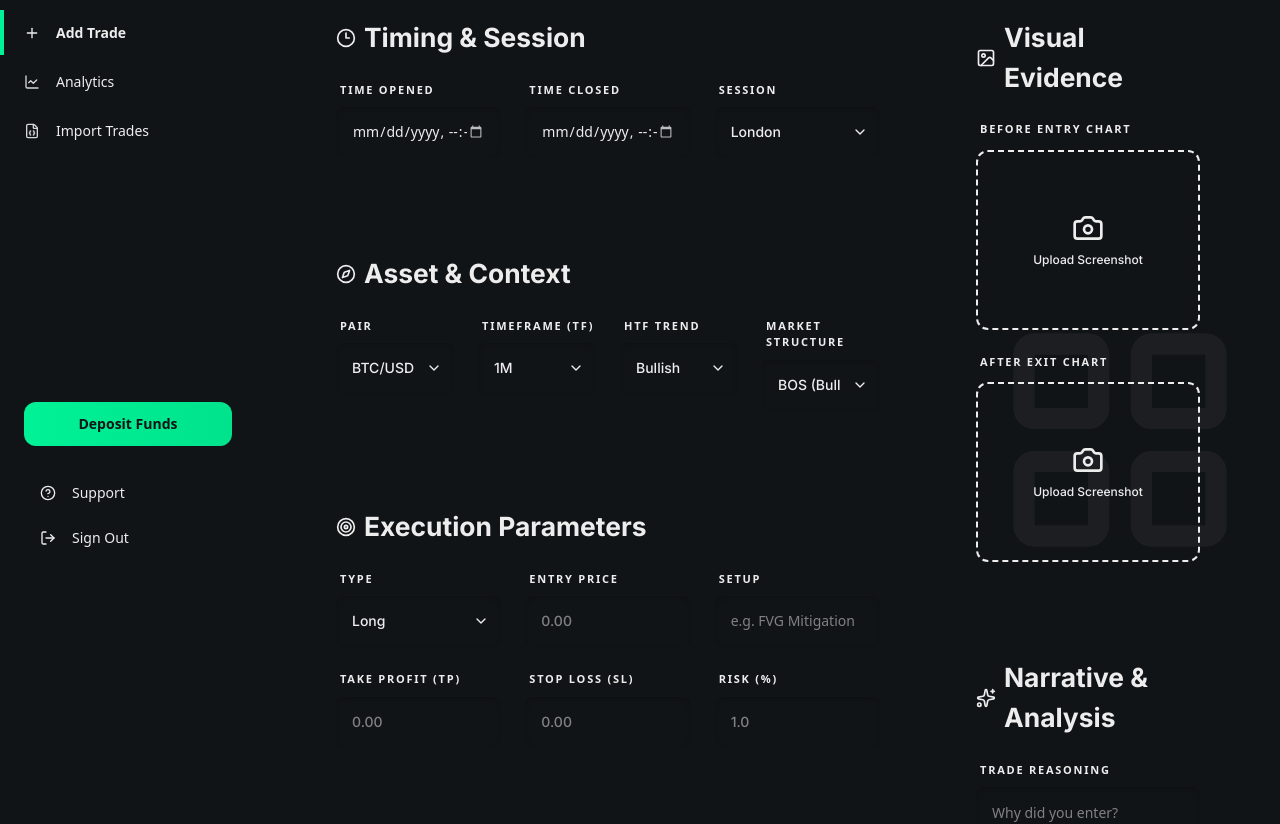
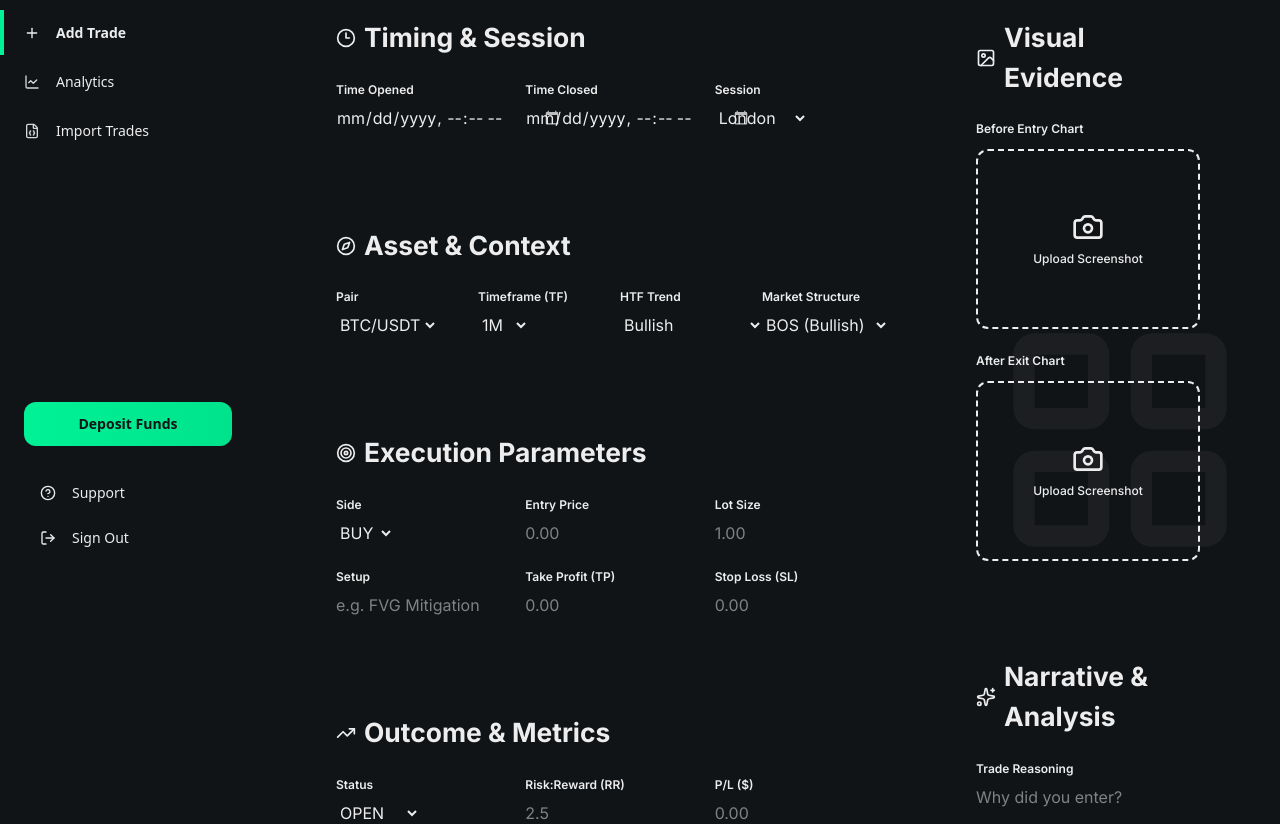
Before and after one commit to wp-wachi/my-trading-app, a Next.js app: page /add-trade in a window 1280 px wide. Shown: the part 200-1024 px from the top of the page. Built offline with nearby package versions, Linux system fonts and the light colour scheme.

Commit message:
First draft add trade function

```diff
--- /dev/null
+++ b/src/app/add-trade/actions.ts
@@ -0,0 +1,69 @@
+"use server";
+
+import { Prisma, TradeSide, TradeStatus } from "@prisma/client";
+import { prisma } from "@/lib/prisma";
+
+export interface AddTradeFormState {
+  status: "idle" | "success" | "error";
+  message: string;
+}
+
+function getValue(formData: FormData, key: string): string {
+  const value: FormDataEntryValue | null = formData.get(key);
+  return typeof value === "string" ? value.trim() : "";
+}
+
+export async function createTradeAction(
+  _prevState: AddTradeFormState,
+  formData: FormData,
+): Promise<AddTradeFormState> {
+  const userId: string = getValue(formData, "userId");
+  const assetPair: string = getValue(formData, "assetPair");
+  const sideInput: string = getValue(formData, "side");
+  const entryPriceInput: string = getValue(formData, "entryPrice");
+  const lotSizeInput: string = getValue(formData, "lotSize");
+  const statusInput: string = getValue(formData, "status");
+  const profitLossInput: string = getValue(formData, "profitLoss");
+  const notes: string = getValue(formData, "notes");
+  const strategy: string = getValue(formData, "strategy");
+  const closedAtInput: string = getValue(formData, "closedAt");
+
+  if (!userId || !assetPair || !entryPriceInput || !lotSizeInput) {
+    return { status: "error", message: "Missing required fields." };
+  }
+
+  const side: TradeSide | null =
+    sideInput === "BUY" || sideInput === "SELL"
+      ? (sideInput as TradeSide)
+      : null;
+
+  if (!side) {
+    return { status: "error", message: "Invalid trade side." };
+  }
+
+  const status: TradeStatus =
+    statusInput === "CLOSED" ? TradeStatus.CLOSED : TradeStatus.OPEN;
+
+  try {
+    await prisma.trade.create({
+      data: {
+        userId,
+        assetPair,
+        side,
+        entryPrice: new Prisma.Decimal(entryPriceInput),
+        lotSize: new Prisma.Decimal(lotSizeInput),
+        status,
+        profitLoss: profitLossInput
+          ? new Prisma.Decimal(profitLossInput)
+          : null,
+        notes: notes || null,
+        strategy: strategy || null,
+        closedAt: closedAtInput ? new Date(closedAtInput) : null,
+      },
+    });
+
+    return { status: "success", message: "Trade saved successfully." };
+  } catch {
+    return { status: "error", message: "Failed to save trade." };
+  }
+}
--- a/src/app/add-trade/page.tsx
+++ b/src/app/add-trade/page.tsx
@@ -1,4 +1,4 @@
-import AddTradePage from "@/components/AddTradePage";
+import { AddTradePage } from "@/components/AddTradePage";
 
 export default function AddTradeRoute(): React.JSX.Element {
   return <AddTradePage />;
--- a/src/components/AddTradePage.tsx
+++ b/src/components/AddTradePage.tsx
@@ -1,3 +1,5 @@
+"use client";
+
 import {
   Bell,
   Camera,
@@ -18,6 +20,11 @@ import {
   TextInput,
   TextareaInput,
 } from "@/components/ui/Field";
+import { useActionState } from "react";
+import {
+  createTradeAction,
+  type AddTradeFormState,
+} from "@/app/add-trade/actions";
 
 interface SectionCardProps {
   title: string;
@@ -91,13 +98,22 @@ function HeaderBar(): React.JSX.Element {
   );
 }
 
+const initialState: AddTradeFormState = {
+  status: "idle",
+  message: "",
+};
+
 function TimingSessionSection(): React.JSX.Element {
   return (
     <SectionCard icon={<Clock3 className="h-5 w-5" />} title="Timing & Session">
       <div className="grid grid-cols-1 gap-6 md:grid-cols-3">
-        <TextInput label="Time Opened" type="datetime-local" />
-        <TextInput label="Time Closed" type="datetime-local" />
-        <SelectInput label="Session" options={["London", "New York", "Asia"]} />
+        <TextInput label="Time Opened" name="openedAt" type="datetime-local" />
+        <TextInput label="Time Closed" name="closedAt" type="datetime-local" />
+        <SelectInput
+          label="Session"
+          name="session"
+          options={["London", "New York", "Asia"]}
+        />
       </div>
     </SectionCard>
   );
@@ -109,18 +125,22 @@ function AssetContextSection(): React.JSX.Element {
       <div className="grid grid-cols-1 gap-6 md:grid-cols-2 xl:grid-cols-4">
         <SelectInput
           label="Pair"
+          name="assetPair"
           options={["BTC/USDT", "ETH/USDT", "XAU/USD", "EUR/USD"]}
         />
         <SelectInput
           label="Timeframe (TF)"
+          name="timeframe"
           options={["1M", "5M", "15M", "1H", "4H", "1D"]}
         />
         <SelectInput
           label="HTF Trend"
+          name="htfTrend"
           options={["Bullish", "Bearish", "Neutral/Ranging"]}
         />
         <SelectInput
           label="Market Structure"
+          name="marketStructure"
           options={["BOS (Bullish)", "BOS (Bearish)", "CHOCH", "Consolidation"]}
         />
       </div>
@@ -135,29 +155,37 @@ function ExecutionSection(): React.JSX.Element {
       title="Execution Parameters"
     >
       <div className="grid grid-cols-1 gap-6 md:grid-cols-2 xl:grid-cols-3">
-        <SelectInput label="Type" options={["Long", "Short"]} />
+        <SelectInput label="Side" name="side" options={["BUY", "SELL"]} />
         <TextInput
           label="Entry Price"
+          name="entryPrice"
           placeholder="0.00"
           type="number"
           useDisplayFont
         />
-        <TextInput label="Setup" placeholder="e.g. FVG Mitigation" />
+        <TextInput
+          label="Lot Size"
+          name="lotSize"
+          placeholder="1.00"
+          type="number"
+          useDisplayFont
+        />
+        <TextInput
+          label="Setup"
+          name="strategy"
+          placeholder="e.g. FVG Mitigation"
+        />
         <TextInput
           label="Take Profit (TP)"
+          name="takeProfit"
           placeholder="0.00"
           type="number"
           useDisplayFont
         />
         <TextInput
           label="Stop Loss (SL)"
+          name="stopLoss"
           placeholder="0.00"
-          type="number"
-          useDisplayFont
-        />
-        <TextInput
-          label="Risk (%)"
-          placeholder="1.0"
           type="number"
           useDisplayFont
         />
@@ -174,17 +202,20 @@ function OutcomeSection(): React.JSX.Element {
     >
       <div className="grid grid-cols-1 gap-6 md:grid-cols-3">
         <SelectInput
-          label="Result"
-          options={["Win", "Loss", "Break-Even (BE)"]}
+          label="Status"
+          name="status"
+          options={["OPEN", "CLOSED"]}
         />
         <TextInput
           label="Risk:Reward (RR)"
+          name="riskReward"
           placeholder="2.5"
           type="number"
           useDisplayFont
         />
         <TextInput
           label="P/L ($)"
+          name="profitLoss"
           placeholder="0.00"
           type="number"
           useDisplayFont
@@ -218,6 +249,7 @@ function NarrativeSection(): React.JSX.Element {
         <div className="space-y-2">
           <TextareaInput
             label="Trade Reasoning"
+            name="tradeReasoning"
             placeholder="Why did you enter?"
             rows={4}
           />
@@ -225,6 +257,7 @@ function NarrativeSection(): React.JSX.Element {
         <div className="space-y-2">
           <TextareaInput
             label="Post Analysis"
+            name="notes"
             placeholder="Reflections after close..."
             rows={4}
           />
@@ -234,7 +267,11 @@ function NarrativeSection(): React.JSX.Element {
   );
 }
 
-function ActionRow(): React.JSX.Element {
+interface ActionRowProps {
+  isPending: boolean;
+}
+
+function ActionRow({ isPending }: ActionRowProps): React.JSX.Element {
   return (
     <div className="col-span-12 mb-24 flex items-center justify-end gap-6 pt-4">
       <button
@@ -245,15 +282,22 @@ function ActionRow(): React.JSX.Element {
       </button>
       <Button
         className="px-12 py-4 font-display text-lg font-black shadow-[0_0_20px_rgba(0,242,150,0.15)] hover:shadow-[0_0_30px_rgba(0,242,150,0.25)]"
+        type="submit"
         variant="primary"
+        disabled={isPending}
       >
-        Save Trade
+        {isPending ? "Saving..." : "Save Trade"}
       </Button>
     </div>
   );
 }
 
 export function AddTradePage(): React.JSX.Element {
+  const [state, formAction, isPending] = useActionState(
+    createTradeAction,
+    initialState,
+  );
+
   return (
     <div className="relative flex min-h-screen bg-surface text-on_surface">
       <AppSidebar activeItem="add-trade" />
@@ -262,7 +306,9 @@ export function AddTradePage(): React.JSX.Element {
         <HeaderBar />
 
         <div className="mx-auto max-w-7xl px-12 py-12">
-          <form className="grid grid-cols-12 gap-8">
+          <form action={formAction} className="grid grid-cols-12 gap-8">
+            <input name="userId" type="hidden" value="demo-user-id" />
+
             <div className="col-span-12 space-y-8 lg:col-span-8">
               <TimingSessionSection />
               <AssetContextSection />
@@ -275,7 +321,21 @@ export function AddTradePage(): React.JSX.Element {
               <NarrativeSection />
             </div>
 
-            <ActionRow />
+            <div className="col-span-12">
+              {state.message ? (
+                <p
+                  className={`text-sm ${
+                    state.status === "success"
+                      ? "text-primary_container"
+                      : "text-secondary_container"
+                  }`}
+                >
+                  {state.message}
+                </p>
+              ) : null}
+            </div>
+
+            <ActionRow isPending={isPending} />
           </form>
         </div>
 
--- a/src/components/ui/Field.tsx
+++ b/src/components/ui/Field.tsx
@@ -2,35 +2,50 @@ import { ChevronDown } from "lucide-react";
 
 interface FieldLabelProps {
   text: string;
+  htmlFor?: string;
+  className?: string;
 }
 
 interface TextInputProps {
-  label?: string;
+  label: string;
+  name?: string;
+  id?: string;
   placeholder?: string;
-  type?: "text" | "number" | "datetime-local" | "email" | "password";
+  type?: React.HTMLInputTypeAttribute;
   useDisplayFont?: boolean;
-  id?: string;
-  tone?: "low" | "raised";
+  className?: string;
 }
 
 interface SelectInputProps {
   label: string;
   options: string[];
+  name?: string;
   id?: string;
-  tone?: "low" | "raised";
+  defaultValue?: string;
+  className?: string;
 }
 
 interface TextareaInputProps {
   label: string;
+  name?: string;
+  id?: string;
   placeholder?: string;
   rows?: number;
-  id?: string;
-  tone?: "low" | "raised";
+  className?: string;
 }
 
-export function FieldLabel({ text }: FieldLabelProps): React.JSX.Element {
+export function FieldLabel({
+  text,
+  htmlFor,
+  className,
+}: FieldLabelProps): React.JSX.Element {
   return (
-    <label className="ml-1 block font-sans text-[0.6875rem] font-bold uppercase tracking-[0.16em] text-on_surface_variant">
+    <label
+      htmlFor={htmlFor}
+      className={
+        className ?? "mb-2 block text-xs font-semibold text-on_surface_variant"
+      }
+    >
       {text}
     </label>
   );
@@ -46,20 +61,24 @@ const toneStyles = {
 
 export function TextInput({
   label,
+  name,
+  id,
   placeholder,
   type = "text",
   useDisplayFont = false,
-  id,
-  tone = "raised",
+  className,
 }: TextInputProps): React.JSX.Element {
+  const fieldId: string = id ?? label.toLowerCase().replace(/\s+/g, "-");
+
   return (
-    <div className="space-y-2">
-      {label ? <FieldLabel text={label} /> : null}
+    <div>
+      <FieldLabel htmlFor={fieldId} text={label} />
       <input
-        id={id}
-        className={`${controlBase} ${toneStyles[tone]} text-sm ${useDisplayFont ? "font-display font-medium" : "font-sans font-medium"}`}
+        id={fieldId}
+        name={name}
         placeholder={placeholder}
         type={type}
+        className={className}
       />
     </div>
   );
@@ -68,42 +87,51 @@ export function TextInput({
 export function SelectInput({
   label,
   options,
+  name,
   id,
-  tone = "raised",
+  defaultValue,
+  className,
 }: SelectInputProps): React.JSX.Element {
+  const fieldId: string = id ?? label.toLowerCase().replace(/\s+/g, "-");
+
   return (
-    <div className="space-y-2">
-      <FieldLabel text={label} />
-      <div className="relative">
-        <select
-          id={id}
-          className={`${controlBase} ${toneStyles[tone]} appearance-none pr-10 text-sm font-medium cursor-pointer`}
-        >
-          {options.map((option) => (
-            <option key={option}>{option}</option>
-          ))}
-        </select>
-        <ChevronDown className="pointer-events-none absolute right-3 top-1/2 h-4 w-4 -translate-y-1/2 text-on_surface_variant" />
-      </div>
+    <div>
+      <FieldLabel htmlFor={fieldId} text={label} />
+      <select
+        id={fieldId}
+        name={name}
+        defaultValue={defaultValue}
+        className={className}
+      >
+        {options.map((option: string) => (
+          <option key={option} value={option}>
+            {option}
+          </option>
+        ))}
+      </select>
     </div>
   );
 }
 
 export function TextareaInput({
   label,
+  name,
+  id,
   placeholder,
   rows = 4,
-  id,
-  tone = "raised",
+  className,
 }: TextareaInputProps): React.JSX.Element {
+  const fieldId: string = id ?? label.toLowerCase().replace(/\s+/g, "-");
+
   return (
-    <div className="space-y-2">
-      <FieldLabel text={label} />
+    <div>
+      <FieldLabel htmlFor={fieldId} text={label} />
       <textarea
-        id={id}
+        id={fieldId}
+        name={name}
+        placeholder={placeholder}
         rows={rows}
-        className={`${controlBase} ${toneStyles[tone]} resize-none py-4 text-sm font-sans leading-relaxed`}
-        placeholder={placeholder}
+        className={className}
       />
     </div>
   );
--- /dev/null
+++ b/src/lib/prisma.ts
@@ -0,0 +1,12 @@
+import { PrismaClient } from "@prisma/client";
+
+const globalForPrisma = globalThis as unknown as {
+  prisma?: PrismaClient;
+};
+
+export const prisma: PrismaClient =
+  globalForPrisma.prisma ?? new PrismaClient();
+
+if (process.env.NODE_ENV !== "production") {
+  globalForPrisma.prisma = prisma;
+}
```
